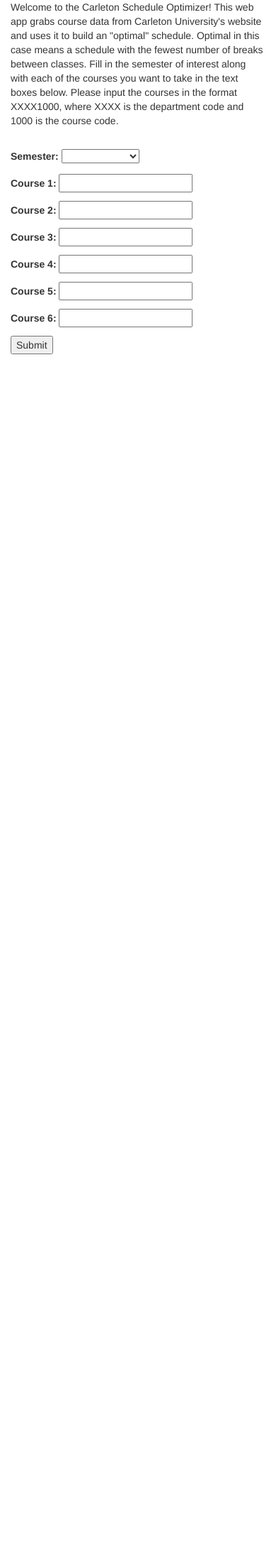
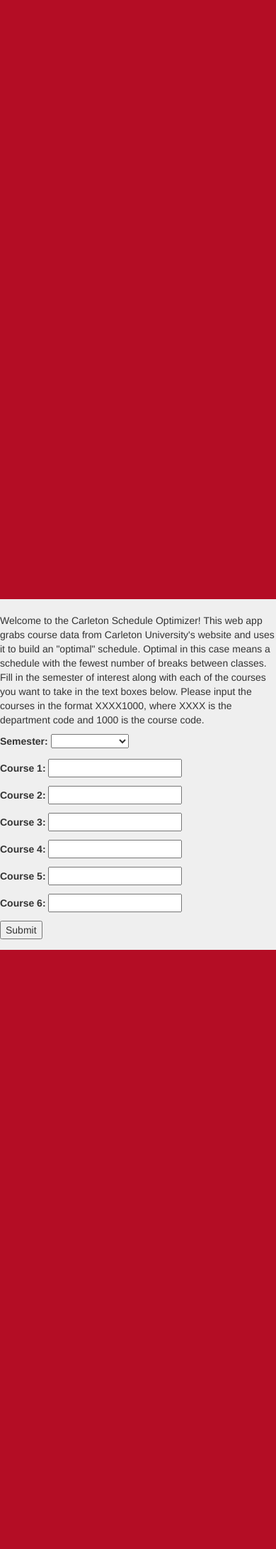
Before and after one commit to MohamedHozayen/Carleton-Schedule-Optimizer, a Django app: page /scheduler/ in a window 390 px wide. Shown: the whole page at 71% size. Before the commit the page ends 499 px from the top, so only its background shows below. Run offline with Django 3.2, Linux system fonts and the light colour scheme; some libraries are stand-ins or nearby versions.

Commit message:
Edited the layout and css of the web page

```diff
--- /dev/null
+++ b/scheduleoptimizer/scheduler/static/scheduler/mycss.css
@@ -0,0 +1,9 @@
+body {
+    background-color: #EFEFEF;
+}
+
+#sides {
+	background-color: #B40D25;
+	opacity: 1;
+	min-height: 100%;
+}
--- a/scheduleoptimizer/scheduler/templates/scheduler/index.html
+++ b/scheduleoptimizer/scheduler/templates/scheduler/index.html
@@ -3,25 +3,32 @@
 
 {% bootstrap_css %}
 {% bootstrap_javascript %}
+<link rel="stylesheet" type="text/css" href="{% static 'scheduler/mycss.css' %}" />
 
 <head>
 	<title>Carleton Schedule Optimizer</title>
 </head>
 
-<div class='container'>
+<body>
+
+	<div class='row'>
+			<div class="col-md-2" id='sides'></div>
+
+			<div class="col-md-8">
+				<br>
 				<p>Welcome to the Carleton Schedule Optimizer! This web app grabs course data from Carleton University's website and uses it to build an "optimal" schedule. Optimal in this case means a schedule with the fewest number of breaks between classes.
 				Fill in the semester of interest along with each of the courses you want to take in the text boxes below. Please input the courses in the format XXXX1000, where XXXX is the department code and 1000 is the course code.</p>
 
 			    <div class="row">
-        <div class="col-md-3">
-        	<br>
+			        <div class="col-md-4">
+			        	<!-- <br> -->
 						<form action="/scheduler/" method="post">
 						    {% csrf_token %}
 						    {{ form.as_p }}
 						    <input type="submit" value="Submit" />
 						</form>
 			        </div>
-        <div class="col-md-9">
+			        <div class="col-md-8">
 						{% if result %}
 							<pre>
 								<p><strong>Optimal Schedule Results</strong><br><br>{{ result }}</p>
@@ -30,3 +37,8 @@
 			        </div>
 			    </div>
 			</div>
+
+			<div class="col-md-2" id='sides'></div>
+	</div>
+
+</body>
```
Lines whose indentation alone changed are shown as unchanged.
